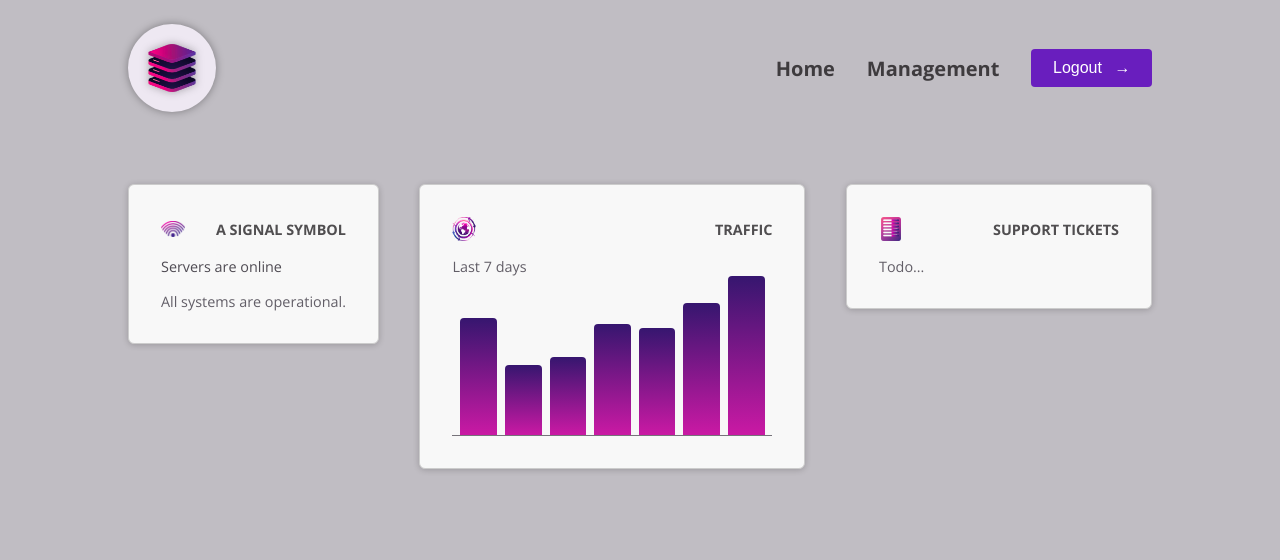
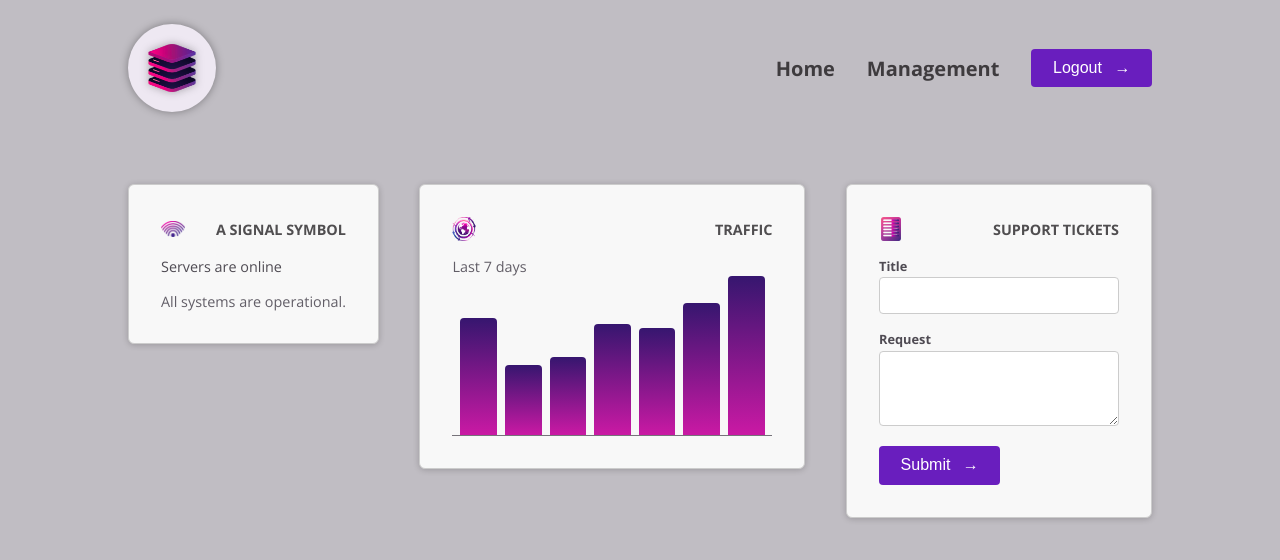
Before and after one commit to Namanshharma/Angular, an Angular app in the folder 03_Components_Details/: page / in a window 1280 px wide. Shown: the top 560 px of the page. Built offline with nearby package versions, Linux system fonts and the light colour scheme.

Commit message:
Code implementation

```diff
--- a/03_Components_Details/src/app/dashboard/tickets/new-ticket/new-ticket.component.html
+++ b/03_Components_Details/src/app/dashboard/tickets/new-ticket/new-ticket.component.html
@@ -1 +1,13 @@
-<p>new-ticket works!</p>
+<form>
+    <p>
+        <label>Title</label>
+        <input name="title" id="title">
+    </p>
+    <p>
+        <label>Request</label>
+        <textarea name="request" id="request" rows="3"></textarea>
+    </p>
+    <p>
+        <app-button />
+    </p>
+</form>
--- a/03_Components_Details/src/app/dashboard/tickets/new-ticket/new-ticket.component.ts
+++ b/03_Components_Details/src/app/dashboard/tickets/new-ticket/new-ticket.component.ts
@@ -1,9 +1,10 @@
 import { Component } from '@angular/core';
+import { ButtonComponent } from "../../../shared/button/button.component";
 
 @Component({
   selector: 'app-new-ticket',
   standalone: true,
-  imports: [],
+  imports: [ButtonComponent],
   templateUrl: './new-ticket.component.html',
   styleUrl: './new-ticket.component.css'
 })
--- /dev/null
+++ b/03_Components_Details/src/app/dashboard/tickets/ticket/ticket.component.html
@@ -0,0 +1 @@
+<p>ticket works!</p>
--- a/03_Components_Details/src/app/dashboard/tickets/tickets.component.html
+++ b/03_Components_Details/src/app/dashboard/tickets/tickets.component.html
@@ -1,5 +1,5 @@
 <article>
-    <div id="status">
-        <p>Todo...</p>
+    <div id="new-ticket">
+        <app-new-ticket />
     </div>
 </article>
--- a/03_Components_Details/src/app/dashboard/tickets/tickets.component.ts
+++ b/03_Components_Details/src/app/dashboard/tickets/tickets.component.ts
@@ -1,9 +1,10 @@
 import { Component } from '@angular/core';
+import { NewTicketComponent } from "./new-ticket/new-ticket.component";
 
 @Component({
   selector: 'app-tickets',
   standalone: true,
-  imports: [],
+  imports: [NewTicketComponent],
   templateUrl: './tickets.component.html',
   styleUrl: './tickets.component.css'
 })
--- a/03_Components_Details/src/app/header/header.component.html
+++ b/03_Components_Details/src/app/header/header.component.html
@@ -2,7 +2,6 @@
     <div id="logo">
         <img src="logo.png" alt="Website logo, a server" />
     </div>
-
     <nav>
         <ul>
             <li>
--- /dev/null
+++ b/03_Components_Details/src/app/shared/button/button.component.html
@@ -0,0 +1,8 @@
+<button>
+    <span>
+        Submit
+    </span>
+    <span class="icon">
+        →
+    </span>
+</button>
--- a/03_Components_Details/src/styles.css
+++ b/03_Components_Details/src/styles.css
@@ -223,3 +223,60 @@
 button:hover .icon {
     transform: translateX(4px);
 }
+
+#tickets {
+    display: flex;
+    flex-direction: column;
+    gap: 1.5rem;
+}
+
+#tickets ul {
+    list-style: none;
+    margin: 0;
+    padding: 0;
+    width: 15rem;
+}
+
+#tickets li {
+    margin: 0.5rem 0;
+}
+
+#tickets p {
+    margin: 0;
+    color: #4f4b53;
+}
+
+#tickets h2 {
+    margin: 0;
+    font-size: 1.1rem;
+    color: #38343c;
+}
+
+#new-ticket {
+    width: 15rem;
+}
+
+@media (min-width: 768px) {
+    #tickets {
+        flex-direction: row;
+    }
+}
+
+#new-ticket label {
+    display: block;
+    font-size: 0.8rem;
+    font-weight: bold;
+    margin-bottom: 0.15rem;
+    color: #4f4b53;
+}
+
+#new-ticket input,
+#new-ticket textarea {
+    width: 100%;
+    padding: 0.5rem;
+    border: 1px solid #ccc;
+    border-radius: 4px;
+    font: inherit;
+    font-size: 0.9rem;
+    color: #4f4b53;
+}
```
Also changed, not shown: 03_Components_Details/src/app/dashboard/tickets/ticket/ticket.component.ts (added, +12 -0 lines), 03_Components_Details/src/app/shared/button/button.component.ts (added, +12 -0 lines), 03_Components_Details/src/app/dashboard/tickets/ticket/ticket.component.css (added), 03_Components_Details/src/app/shared/button/button.component.css (added).
